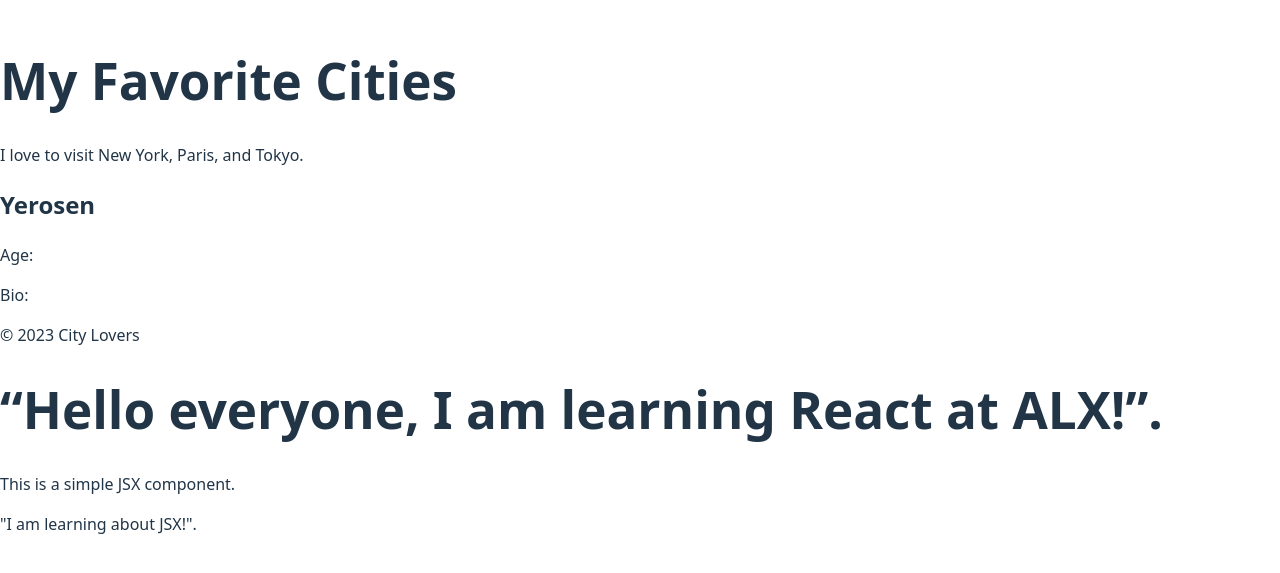
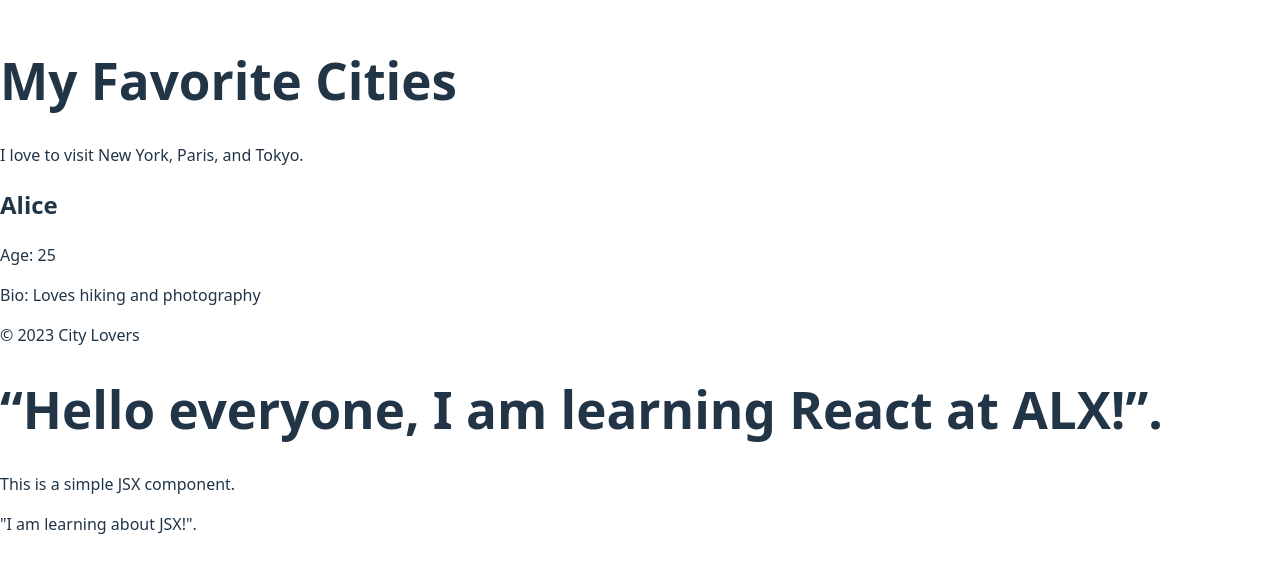
Before and after one commit to YerosanB16/alx-fe-reactjs, a React (Vite) app in the folder alx-react-app/: page / in a window 1280 px wide. Shown: the part 115-688 px from the top of the page. Built offline with nearby package versions, Linux system fonts and the light colour scheme.

Commit message:
Update App.jsx

```diff
--- a/alx-react-app/src/App.jsx
+++ b/alx-react-app/src/App.jsx
@@ -12,9 +12,9 @@ function App() {
       <Header />
       <MainContent />
       <UserProfile
-        name="Yerosen"
-        Age={30}
-        Bio="Software Developer"
+        name="Alice"
+        age="25"
+        bio="Loves hiking and photography"
       />
       <Footer />
       <WelcomeMessage />
```
